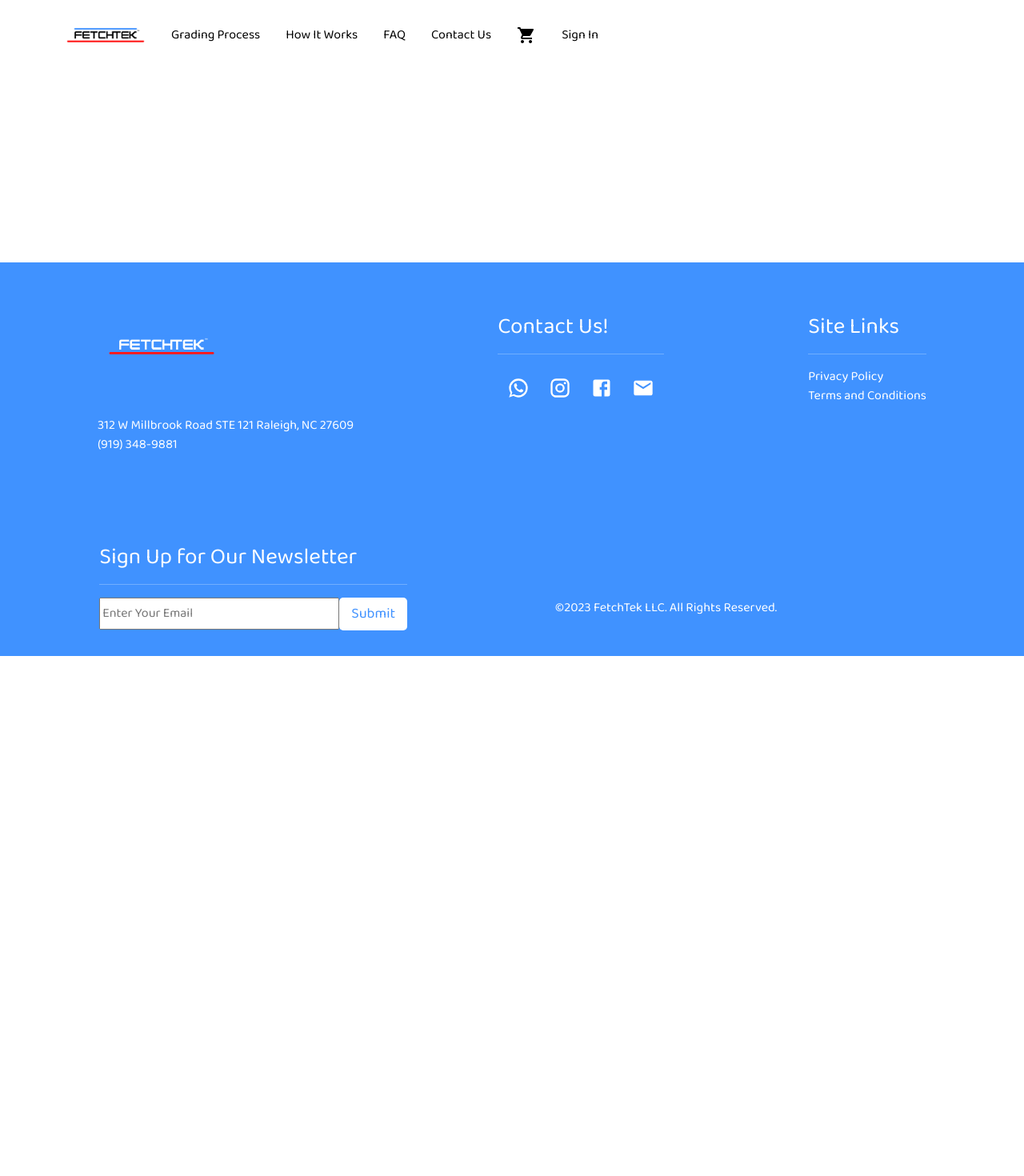
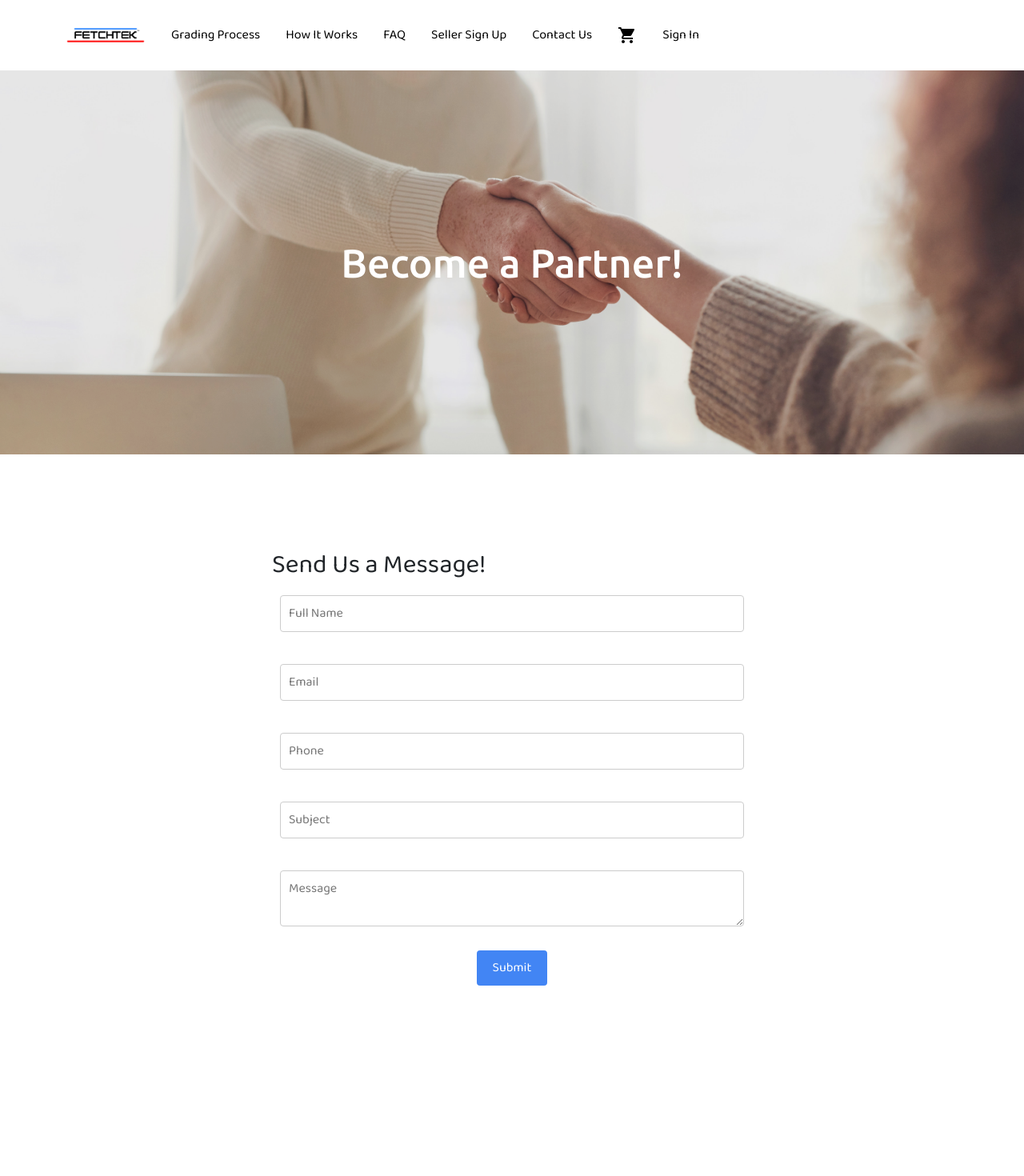
Before and after one commit to jaewonjung297/fetchtek-0.1.0, a React (Create React App) app in the folder frontend/: page /sellersignup in a window 1280 px wide. Shown: the top 1470 px of the page at 80% size. Before the commit the page ends 820 px from the top, so only its background shows below. Built offline with nearby package versions, Linux system fonts and the light colour scheme.

Commit message:
to pull changes

```diff
--- a/frontend/src/App.js
+++ b/frontend/src/App.js
@@ -33,6 +33,8 @@ import Grding from './pages/Grading'
 import Footer from './components/Footer';
 import ContactUs from './pages/ContactUs';
 import FAQ from './pages/FAQ';
+import SellerSignUp from './pages/SellerSignUp';
+import SellSU from './pages/SellerSignUp';
 
 const Styles = styled.div`
   .navbar {
@@ -109,6 +111,12 @@ function App() {
                     </Nav>
 
                     <Nav className = "p-2">
+                      <Nav.Link as = {Link}  to ="/sellersignup" eventKey = '/sellersignup' className = "nav-link">
+                        Seller Sign Up
+                      </Nav.Link>
+                    </Nav>
+
+                    <Nav className = "p-2">
                       <Nav.Link as = {Link}  to ="/ContactUs" eventKey = '/contactus' className = "nav-link">
                         Contact Us
                       </Nav.Link>
@@ -170,6 +178,7 @@ function App() {
               <Route path = '/grading' element = {<Grding />} />
               <Route path = '/contactus' element = {<ContactUs />} />
               <Route path = '/faq' element = {<FAQ />} />
+              <Route path = '/sellersignup' element = {<SellSU />} />
             </Routes>
           </div>
         </main>
--- /dev/null
+++ b/frontend/src/pages/SellerSignUp.js
@@ -0,0 +1,193 @@
+import React, { useState } from 'react';
+import styled from 'styled-components';
+import image from '../images/Shaking Hands.jpg';
+
+const ContactUsContainer = styled.div`
+  max-width: 100%;
+  margin: 0 auto;
+  text-align: flex-start;
+`;
+const TitleBoxContainer = styled.div`
+  background-color: black;
+  opacity: 0.95;
+  margin-bottom: 20px;
+  position: relative;
+  text-align: center;
+
+.image {
+    position: relative;
+    text-align: center;
+    width: 100%;
+    height: 30rem;
+    overflow: hidden;
+    object-fit: cover;
+    opacity: 0.9;
+
+    @media (max-width: 800px) {
+    position: relative;
+    text-align: center;
+    height: 15rem;
+    overflow: hidden;
+    object-fit: cover;
+    flex: 1;
+  }
+}
+`;
+
+const FormContainer = styled.div`
+max-width: 800px;
+width: 100%;
+padding: 100px;
+margin: 0 auto;
+
+@media (max-width: 800px) {
+    padding: 30px;
+}
+`
+
+const TitleBox = styled.h1`
+  text-align: center;
+  position: absolute;
+  top: 50%;
+  left: 50%;
+  font-size: 50px;
+  transform: translate(-50%, -50%);
+  color: white;
+  @media (max-width: 800px) {
+    font-size: 22px;
+  }
+`;
+
+const Form = styled.form`
+  display: flex;
+  flex-direction: column;
+`;
+
+const FormGroup = styled.div`
+  margin-bottom: 20px;
+  display: flex;
+  flex-direction: column;
+  padding: 10px;
+`;
+
+const Label = styled.label`
+  font-weight: bold;
+  margin-bottom: 5px;
+  padding: 10px;
+`;
+
+const Input = styled.input`
+  padding: 10px;
+  font-size: 16px;
+  border: 1px solid #ccc;
+  border-radius: 4px;
+`;
+
+const TextArea = styled.textarea`
+  padding: 10px;
+  font-size: 16px;
+  border: 1px solid #ccc;
+  border-radius: 4px;
+`;
+
+const Button = styled.button`
+  padding: 10px 20px;
+  font-size: 16px;
+  background-color: #4285f4;
+  margin: auto;
+  max-width: 100px;
+  color: #fff;
+  border: none;
+  border-radius: 4px;
+  cursor: pointer;
+`;
+
+const SellSU = () => {
+  const [name, setName] = useState('');
+  const [phone, setPhone] = useState('');
+  const [email, setEmail] = useState('');
+  const [subject, setSubject] = useState('');
+  const [message, setMessage] = useState('');
+
+  const handleSubmit = (e) => {
+    e.preventDefault();
+    // You can perform form submission logic here, such as sending an email or making an API request
+    console.log('Name:', name);
+    console.log('Email:', email);
+    console.log('Phone:', phone);
+    console.log('Subject:', subject);
+    console.log('Message:', message);
+    // Clear the form fields
+    setName('');
+    setEmail('');
+    setPhone('');
+    setSubject('');
+    setMessage('');
+  };
+
+  return (
+    <div>
+    <ContactUsContainer>
+      <TitleBoxContainer>
+       <img className="image" src={image}></img>
+        <TitleBox>
+          Become a Partner!
+        </TitleBox>
+      </TitleBoxContainer>
+      <TitleBoxContainer></TitleBoxContainer>
+    </ContactUsContainer>
+    <FormContainer>
+      <h2 style={{justify: 'center'}}>Send Us a Message!</h2>
+      <Form onSubmit={handleSubmit}>
+        <FormGroup>
+          <Input
+            type="text"
+            value={name}
+            placeholder='Full Name'
+            onChange={(e) => setName(e.target.value)}
+            required
+          />
+        </FormGroup>
+        <FormGroup >
+          <Input
+            type="email"
+            value={email}
+            placeholder='Email'
+            onChange={(e) => setEmail(e.target.value)}
+            required
+          />
+        </FormGroup>
+        <FormGroup>
+          <Input
+            type="text"
+            value={phone}
+            placeholder='Phone'
+            onChange={(e) => setPhone(e.target.value)}
+            required
+          />
+        </FormGroup>
+        <FormGroup>
+          <Input
+            type="text"
+            value={subject}
+            placeholder='Subject'
+            onChange={(e) => setPhone(e.target.value)}
+            required
+          />
+        </FormGroup>
+        <FormGroup>
+          <TextArea
+            value={message}
+            placeholder='Message'
+            onChange={(e) => setMessage(e.target.value)}
+            required
+          ></TextArea>
+        </FormGroup>
+        <Button type="submit">Submit</Button>
+      </Form>
+      </FormContainer>
+      </div>
+  );
+};
+
+export default SellSU;
```
Also changed, not shown: frontend/src/images/Shaking Hands.jpg (added).
